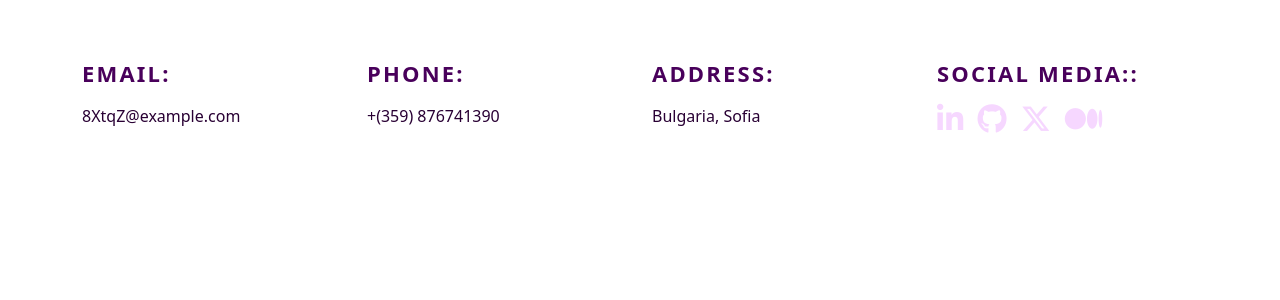
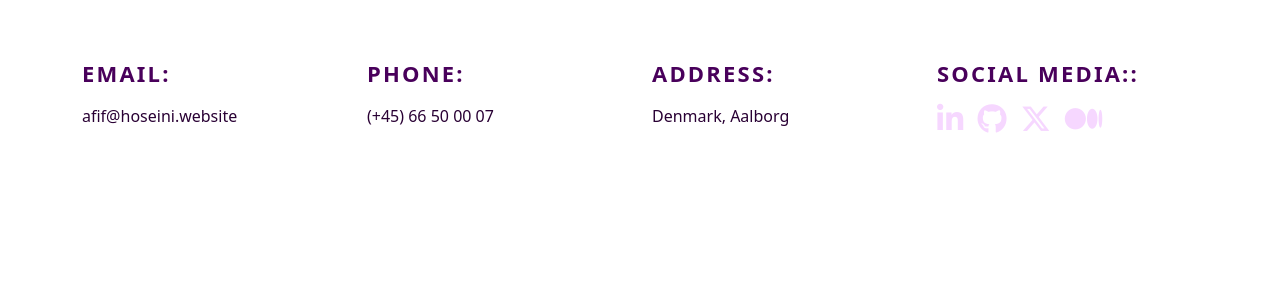
Before and after one commit to afif86/portfolio, a Flask app: template templates/commingsoon.html in a window 1280 px wide. Shown: the part 546-846 px from the top of the page. Run offline with Flask 3, Linux system fonts and the light colour scheme; the template is opened without the code that fills it, so the values that code supplies are empty.

Commit message:
home page

```diff
--- a/templates/commingsoon.html
+++ b/templates/commingsoon.html
@@ -104,21 +104,21 @@
               <div class="col-md-3">
                 <div class="footer-contact">
                   <h4>EMAIL:</h4>
-                  <p>8XtqZ@example.com</p>
+                  <p>afif@hoseini.website</p>
                 </div>
               </div>
 
               <div class="col-md-3">
                 <div class="footer-contact">
                   <h4>PHONE:</h4>
-                  <p>+(359) 876741390</p>
+                  <p>(+45) 66 50 00 07</p>
                 </div>
               </div>
 
               <div class="col-md-3">
                 <div class="footer-contact">
                   <h4>ADDRESS:</h4>
-                  <p>Bulgaria, Sofia</p>
+                  <p>Denmark, Aalborg</p>
                 </div>
               </div>
 
--- a/templates/index.html
+++ b/templates/index.html
@@ -92,13 +92,7 @@ Home
         <div class="col-md-6">
           <img src="/static/img/skills.png" alt="skills" />
         </div>
-        <div class="col-md-12">
-          <h4>Technologies:</h4>
-          <p>JS, Python, Flask, Html, CSS3,Saas,React, Tailwind,  Bootstrap, jQuery, UI/UX, SQL, wordpress, SDLC.<br/>
-            A solid grasp of web development technologies, frameworks, and content management systems</p>
-          <p>Figma, photoshop </p>
 
-        </div>
       </div>
     </section>
 
```
